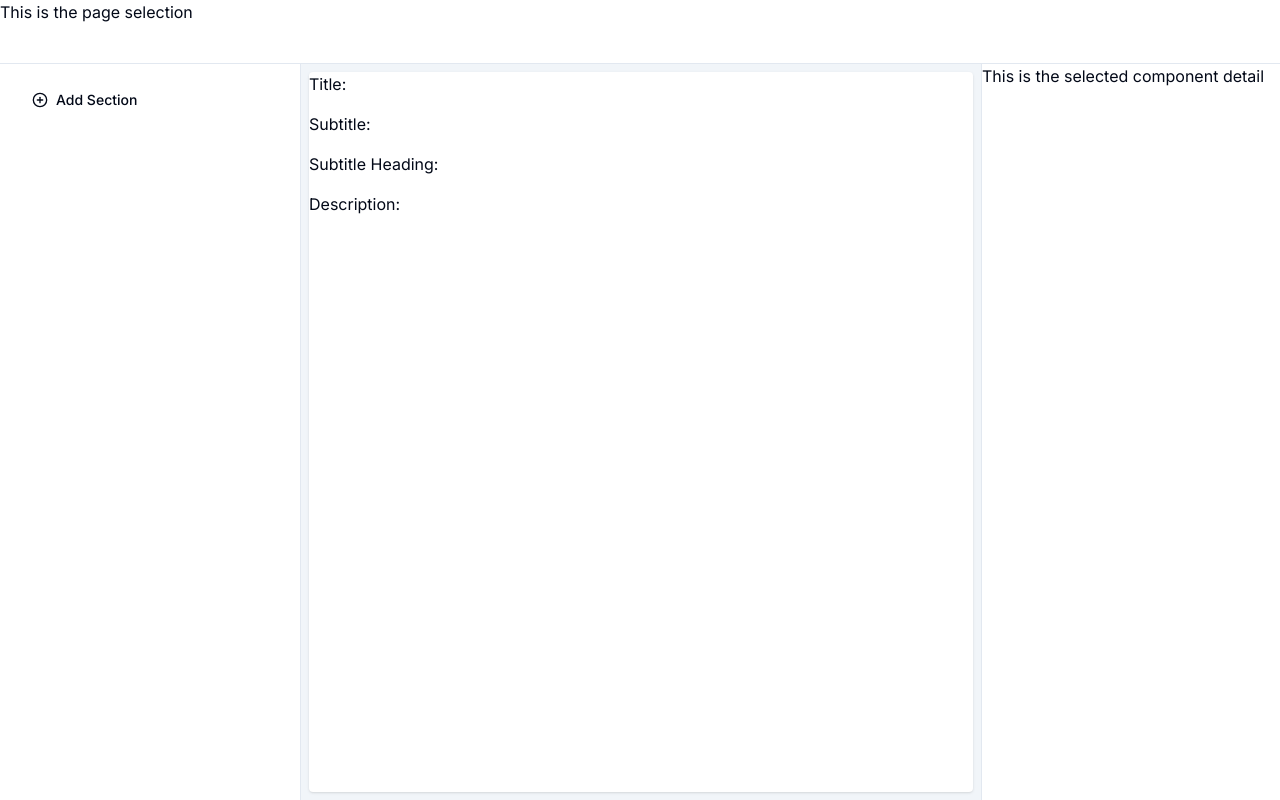
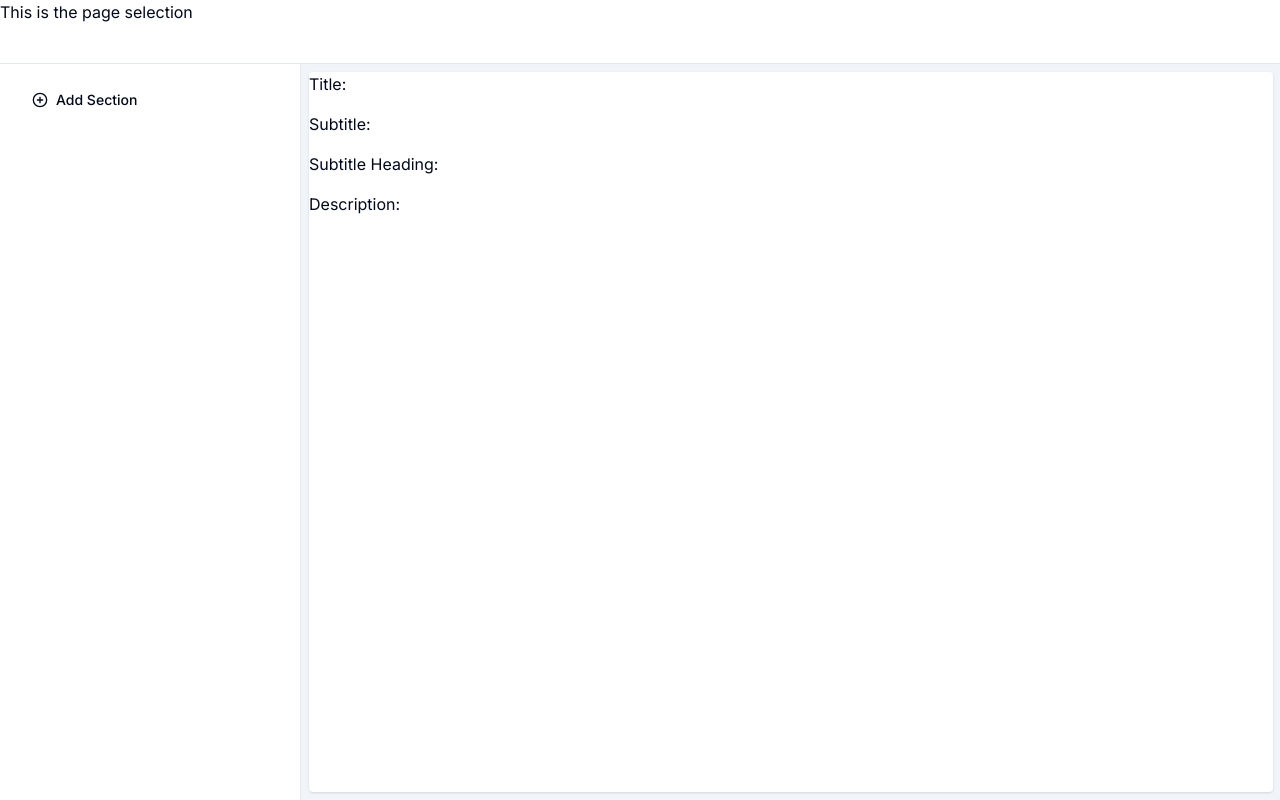
Before and after one commit to m-amirazmi/nextjs-cms, a Next.js app: page /editor/homepage in a window 1280 px wide. Built offline with nearby package versions, Linux system fonts and the light colour scheme.

Commit message:
Remove the unused section

```diff
--- a/app/editor/layout.tsx
+++ b/app/editor/layout.tsx
@@ -11,9 +11,6 @@ export default function EditorLayout({ children }: LayoutProps) {
       <div className="flex">
         <SectionsSidebar />
         <EditorContent>{children}</EditorContent>
-        <div className="basis-[300px] flex-grow-0 flex-shrink-0 h-[calc(100vh-64px)] sticky top-16 border-l bg-background">
-          This is the selected component detail
-        </div>
       </div>
     </div>
   );
--- a/components/editor/editor-content.tsx
+++ b/components/editor/editor-content.tsx
@@ -16,8 +16,8 @@ export default function EditorContent({ children }: ContentProps) {
     <div
       className={cn(
         "flex-grow-0 flex-shrink-0 h-[calc(100vh-64px)]",
-        !isSectionSchemaOpen && "basis-[calc(100vw-600px)]",
-        isSectionSchemaOpen && "basis-[calc(100vw-900px)]"
+        !isSectionSchemaOpen && "basis-[calc(100vw-300px)]",
+        isSectionSchemaOpen && "basis-[calc(100vw-600px)]"
       )}
     >
       <div className="p-2 h-full">
```
